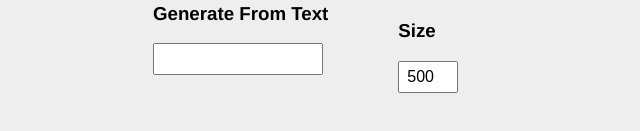
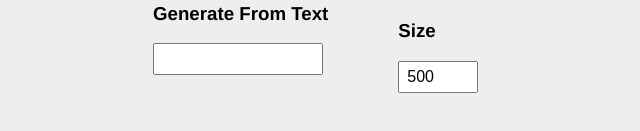
Before and after one commit to PixelCrafters/brand.weareyvr.ca, a website: page tangents/index_svg.html in a window 1280 px wide. Shown: the part 559-690 px from the top of the page, 640-1280 px from the left. Drawn offline with Linux system fonts and the light colour scheme.

Commit message:
Use number input for height

```diff
--- a/tangents/control.js
+++ b/tangents/control.js
@@ -25,6 +25,7 @@ var change = function() {
   drawMark(vis, height, text, colour,  radius, topLeft, topRight, bottomRight, bottomLeft);
   document.body.style.backgroundColor = text === "white" || colour === "white" ? "#ccc" : "#eee";
 };
+d3.selectAll('input[name="height"]').on("change", change);
 d3.selectAll('input[name="height"]').on("keyup", change);
 d3.selectAll('input[type="range"], input[type="radio"]').on("change", change);
 
--- a/tangents/index_svg.html
+++ b/tangents/index_svg.html
@@ -24,12 +24,12 @@
     display: block;
     margin: 10px 0;
   }
-  input[type="text"] {
+  input[type="text"], input[type="number"] {
     font-size: 16px;
     padding: 5px 7px;
     width: 170px;
   }
-  input[name="height"] { width: 60px; }
+  input[name="height"] { width: 80px; }
   input[type="radio"] {
     position: relative;
     top: -2px;
@@ -71,7 +71,7 @@
     <label><input type="radio" value="black" name="text" checked> Black</label>
     <label><input type="radio" value="white" name="text"> White</label>
     <h3>Size</h3>
-    <input name="height" type="text" value="500">
+    <input name="height" type="number" value="500">
     <!-- <h3>Export</h3> -->
     <!-- <input type="submit" value="SVG"> -->
     <!-- <input type="submit" value="PNG"> http://bl.ocks.org/mbostock/6466603 -->
```
